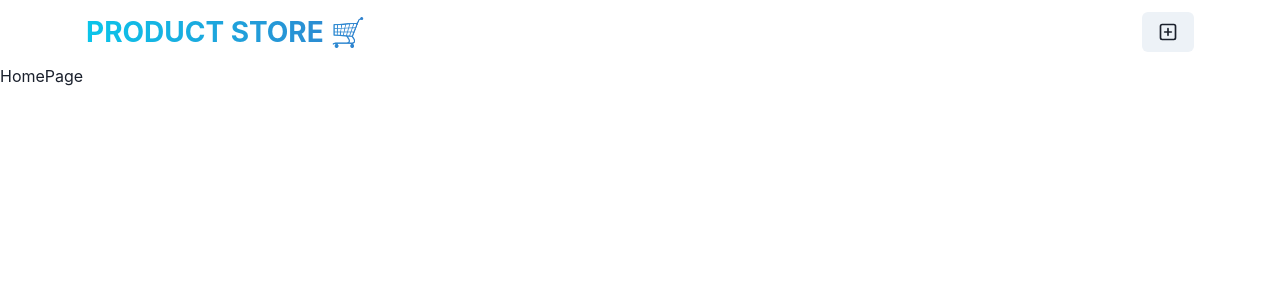
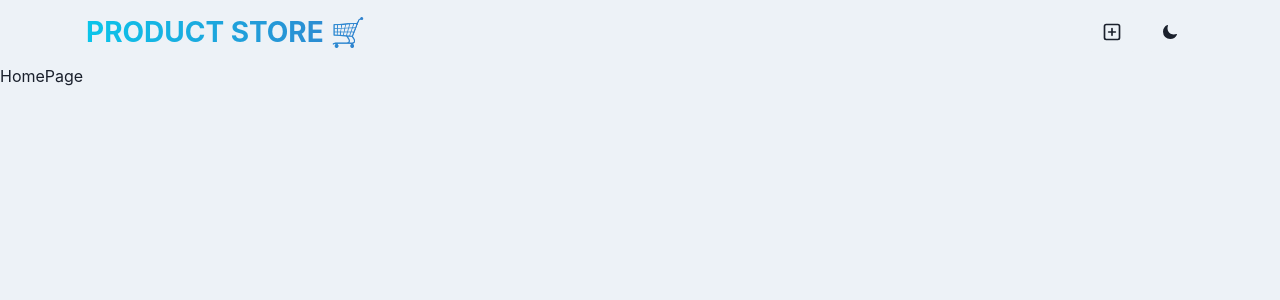
Before and after one commit to sush01/MERN_PROJECT, a React (Vite) app in the folder frontend/: page / in a window 1280 px wide. Shown: the top 300 px of the page. Built offline with nearby package versions, Linux system fonts and the light colour scheme.

Commit message:
light and dark mode button added

```diff
--- a/frontend/src/App.jsx
+++ b/frontend/src/App.jsx
@@ -1,4 +1,4 @@
-import { Box} from "@chakra-ui/react";
+import { Box, useColorModeValue} from "@chakra-ui/react";
 import { Route, Routes } from "react-router-dom";
 
 import CreatePage from "./pages/CreatePage.jsx";
@@ -8,7 +8,7 @@
 function App() {
 
   return (
-    <Box minH={"100vh"}>
+    <Box minH={"100vh" } bg = {useColorModeValue("gray.100", "gray.900")}>
       <Navbar/>
       <Routes>
         <Route path = "/" element = {<HomePage/>}></Route>
--- a/frontend/src/components2/Navbar.jsx
+++ b/frontend/src/components2/Navbar.jsx
@@ -1,13 +1,17 @@
 import React from 'react'
-import { Text, Button, HStack,Container, Flex } from "@chakra-ui/react";
+import { Text, Button, HStack,Container, Flex, useColorMode } from "@chakra-ui/react";
 import { Link } from "react-router-dom";
 import { PlusSquareIcon } from "@chakra-ui/icons";
+import { IoMoon } from "react-icons/io5";
+import { LuSun } from "react-icons/lu";
+
 
 
 
 const Navbar = () => {
+  const { colorMode, toggleColorMode } = useColorMode();
   return (
-    <Container maxW={"1140px"} px ={4}>
+    <Container maxW={"1140px"} px ={4} >
       <Flex
       h = {16}
       alignItems = {"center"}
@@ -34,6 +38,9 @@
               <PlusSquareIcon fontSize = {20} />
             </Button>
           </Link>
+          <Button onClick={toggleColorMode}>
+            {colorMode === "light" ? <IoMoon /> : <LuSun size='20'/>}
+          </Button>
 
         </HStack>
 
```
